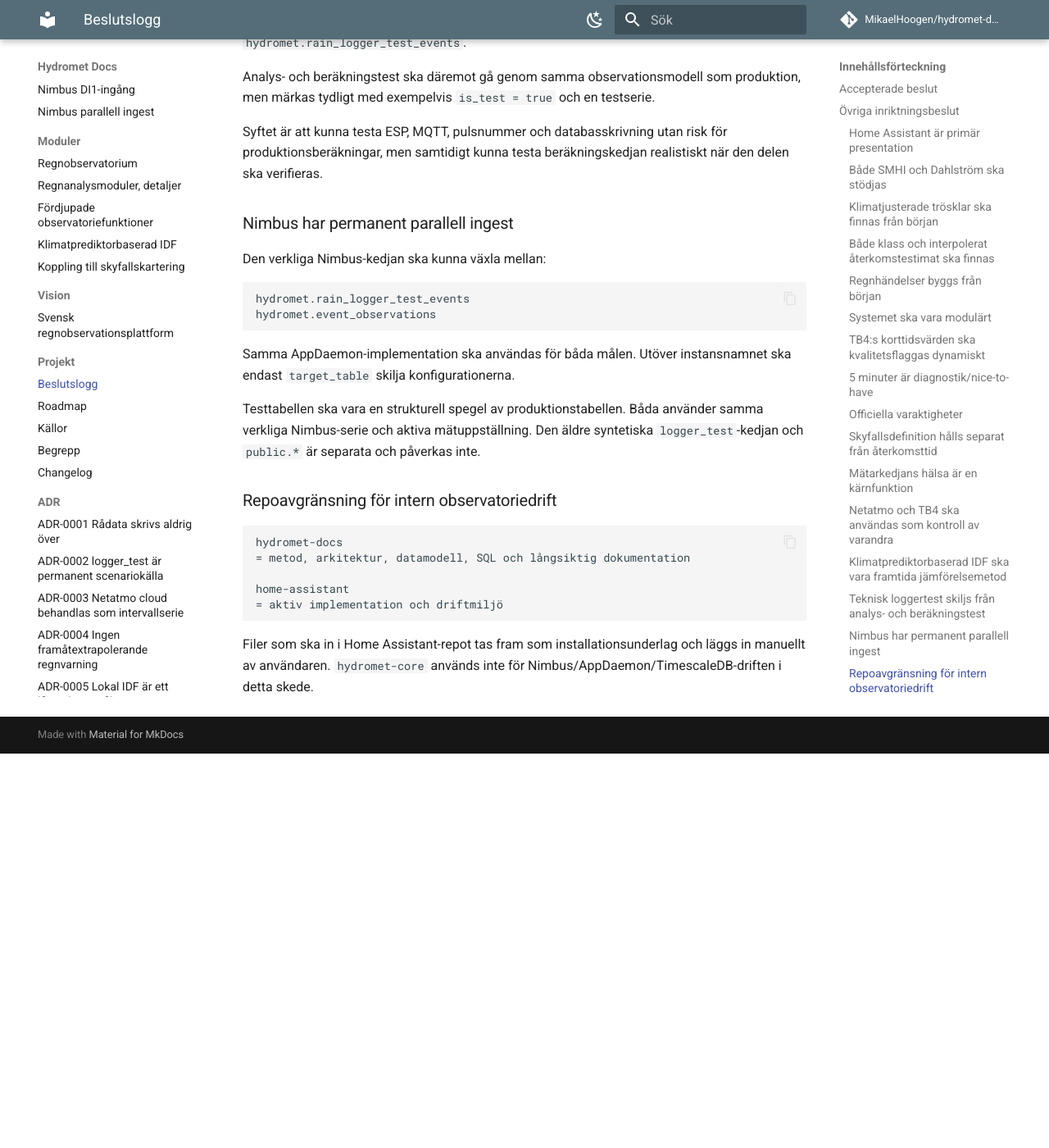
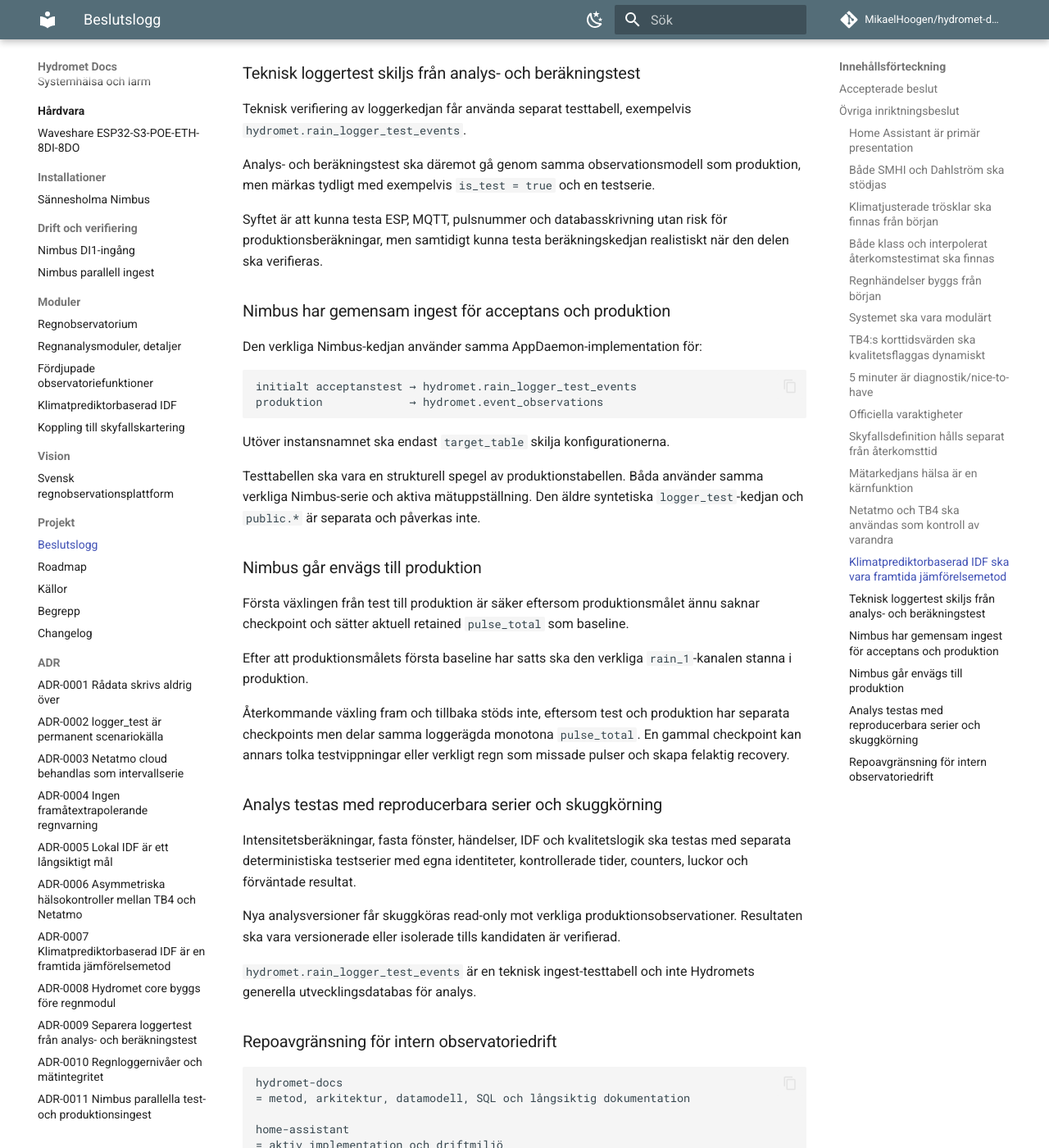
Before and after one commit to MikaelHoogen/hydromet-docs, an MkDocs documentation site: the page built from docs/decisions.md, in a window 1280 px wide and 1400 px high, scrolled down 3012 px. Shown: the whole window at 82% size. Built offline with MkDocs 1.6.1 and Material for MkDocs 9.7.7, drawn with Linux system fonts in a browser that asks for light colours; comment, search, counter and statistics services are not loaded; before the commit the page ends 3931 px from its top, so only the background shows below that; some of the changed text lies outside the part shown.

Commit message:
Uppdatera beslutslogg för Nimbus testgräns

````diff
--- a/docs/decisions.md
+++ b/docs/decisions.md
@@ -16,7 +16,8 @@ Detta dokument sammanfattar viktiga arkitekturbeslut. Detaljerade beslut dokumen
 | ADR-0008 | Hydromet core byggs före regnmodul | Accepted |
 | ADR-0009 | Loggertest separeras från analys- och beräkningstest | Accepted |
 | ADR-0010 | Regnloggernivåer och mätintegritet | Accepted |
-| ADR-0011 | Nimbus har permanent parallell test- och produktionsingest | Accepted |
+| ADR-0011 | Nimbus har gemensam test- och produktionsingest | Accepted, switching amended by ADR-0012 |
+| ADR-0012 | Nimbus går envägs till produktion och analys testas reproducerbart | Accepted |
 
 ## Övriga inriktningsbeslut
 
@@ -109,18 +110,34 @@ Analys- och beräkningstest ska däremot gå genom samma observationsmodell som
 
 Syftet är att kunna testa ESP, MQTT, pulsnummer och databasskrivning utan risk för produktionsberäkningar, men samtidigt kunna testa beräkningskedjan realistiskt när den delen ska verifieras.
 
-### Nimbus har permanent parallell ingest
+### Nimbus har gemensam ingest för acceptans och produktion
 
-Den verkliga Nimbus-kedjan ska kunna växla mellan:
+Den verkliga Nimbus-kedjan använder samma AppDaemon-implementation för:
 
 ```text
-hydromet.rain_logger_test_events
-hydromet.event_observations
+initialt acceptanstest → hydromet.rain_logger_test_events
+produktion             → hydromet.event_observations
 ```
 
-Samma AppDaemon-implementation ska användas för båda målen. Utöver instansnamnet ska endast `target_table` skilja konfigurationerna.
+Utöver instansnamnet ska endast `target_table` skilja konfigurationerna.
 
 Testtabellen ska vara en strukturell spegel av produktionstabellen. Båda använder samma verkliga Nimbus-serie och aktiva mätuppställning. Den äldre syntetiska `logger_test`-kedjan och `public.*` är separata och påverkas inte.
+
+### Nimbus går envägs till produktion
+
+Första växlingen från test till produktion är säker eftersom produktionsmålet ännu saknar checkpoint och sätter aktuell retained `pulse_total` som baseline.
+
+Efter att produktionsmålets första baseline har satts ska den verkliga `rain_1`-kanalen stanna i produktion.
+
+Återkommande växling fram och tillbaka stöds inte, eftersom test och produktion har separata checkpoints men delar samma loggerägda monotona `pulse_total`. En gammal checkpoint kan annars tolka testvippningar eller verkligt regn som missade pulser och skapa felaktig recovery.
+
+### Analys testas med reproducerbara serier och skuggkörning
+
+Intensitetsberäkningar, fasta fönster, händelser, IDF och kvalitetslogik ska testas med separata deterministiska testserier med egna identiteter, kontrollerade tider, counters, luckor och förväntade resultat.
+
+Nya analysversioner får skuggköras read-only mot verkliga produktionsobservationer. Resultaten ska vara versionerade eller isolerade tills kandidaten är verifierad.
+
+`hydromet.rain_logger_test_events` är en teknisk ingest-testtabell och inte Hydromets generella utvecklingsdatabas för analys.
 
 ### Repoavgränsning för intern observatoriedrift
 
````
